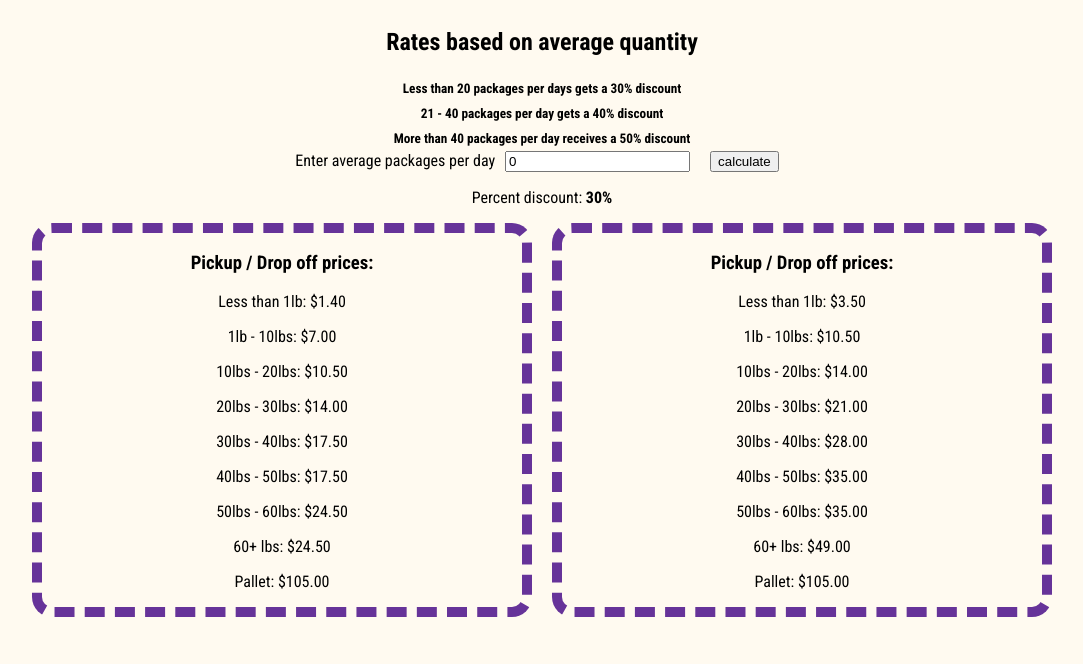
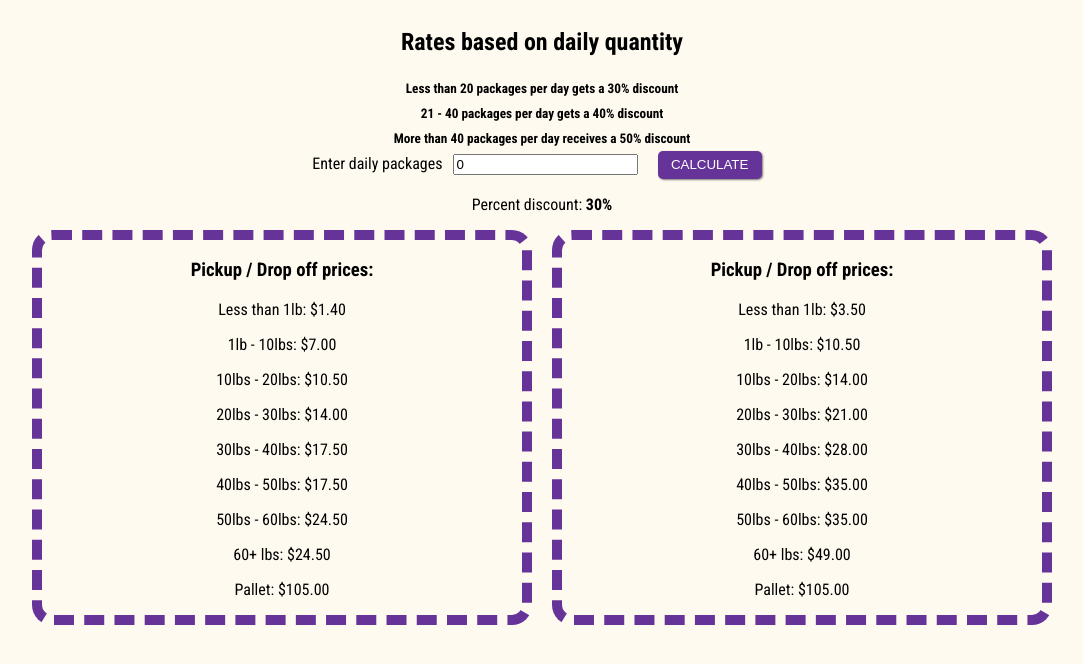
Before and after one commit to jsahlsa/discount-calc, a React (Vite) app: page / in a window 1280 px wide. Shown: the top 664 px of the page, without its empty margins (98-1181 px from the left). Built offline with nearby package versions, Linux system fonts and the light colour scheme.

Commit message:
made fixes for final version 🚸

```diff
--- a/src/components/App.js
+++ b/src/components/App.js
@@ -55,13 +55,13 @@ export default function App() {
 
   return (
     <div className="App">
-      <h2>Rates based on average quantity</h2>
-      <h5>Less than 20 packages per days gets a 30% discount</h5>
+      <h2>Rates based on daily quantity</h2>
+      <h5>Less than 20 packages per day gets a 30% discount</h5>
       <h5>21 - 40 packages per day gets a 40% discount</h5>
       <h5>More than 40 packages per day receives a 50% discount</h5>
       <form onSubmit={handleSubmit}>
         <label for="avg-packages">
-          Enter average packages per day
+          Enter daily packages
           <input
             id="avg-packages"
             className="avg"
--- a/src/index.css
+++ b/src/index.css
@@ -31,6 +31,26 @@ input {
   margin: 0 10px;
 }
 
+input[type="submit"] {
+  background: rebeccapurple;
+  color: white;
+  outline: none;
+  border: none;
+  text-transform: uppercase;
+  padding: 0.5em 1em;
+  border-radius: 5px;
+  box-shadow: 1px 1px 2px hsla(50 100% 0% / 0.5);
+  transition: background 0.2s ease-in, transform 0.1s ease-out, box-shadow 0.2s ease-in-out;
+  transition: ;
+}
+input[type="submit"]:hover {
+  background: hsla(270 67% 50% / 1);
+  box-shadow: -1px -1px 2px hsla(50 100% 0% / 0.5);
+}
+input[type="submit"]:active {
+ transform: translateY(3px);
+}
+
 h5 {
   margin: 5px;
 }
```
Also changed, not shown: 5 other files (tests, documents, lock files or other folders).
